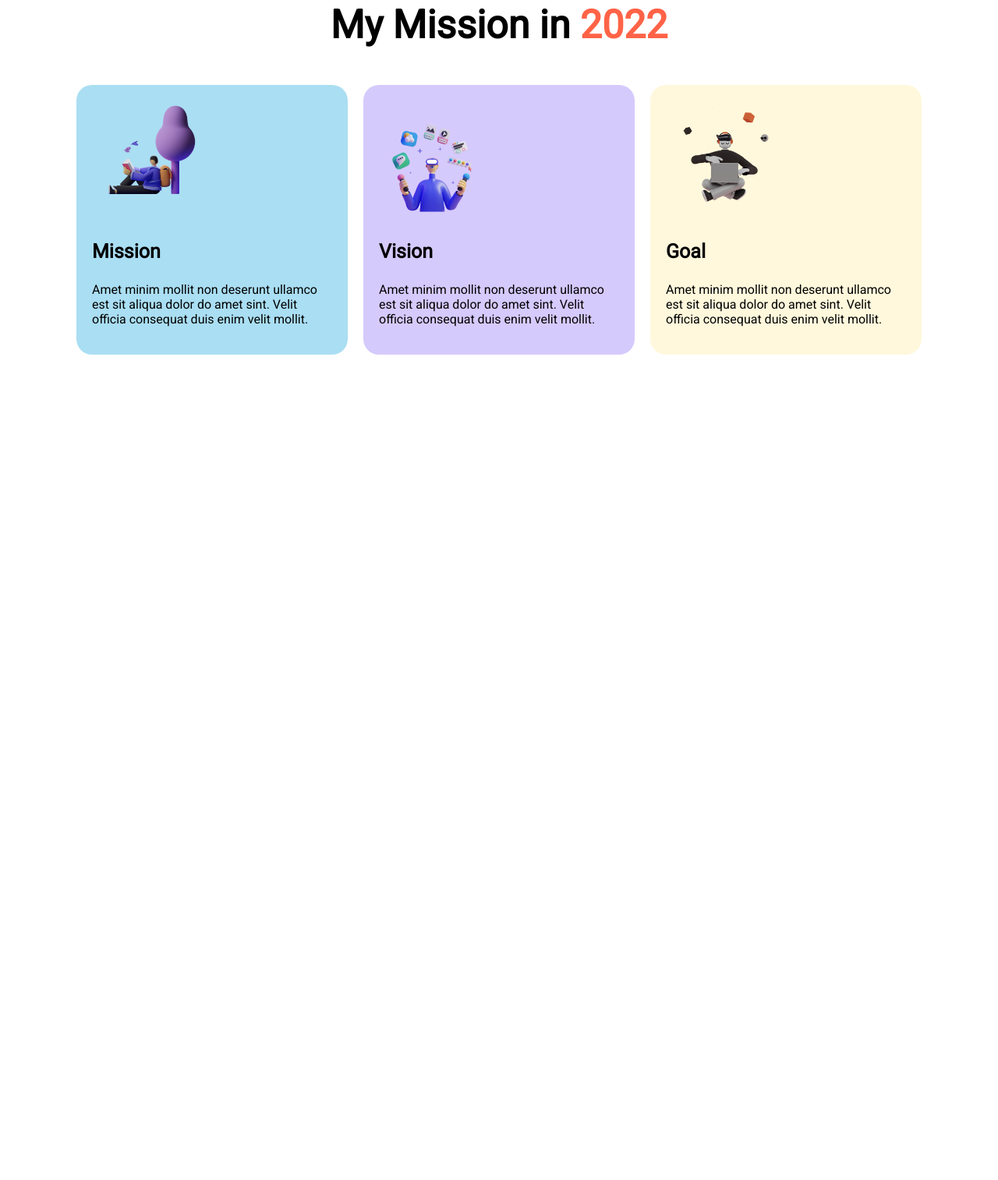
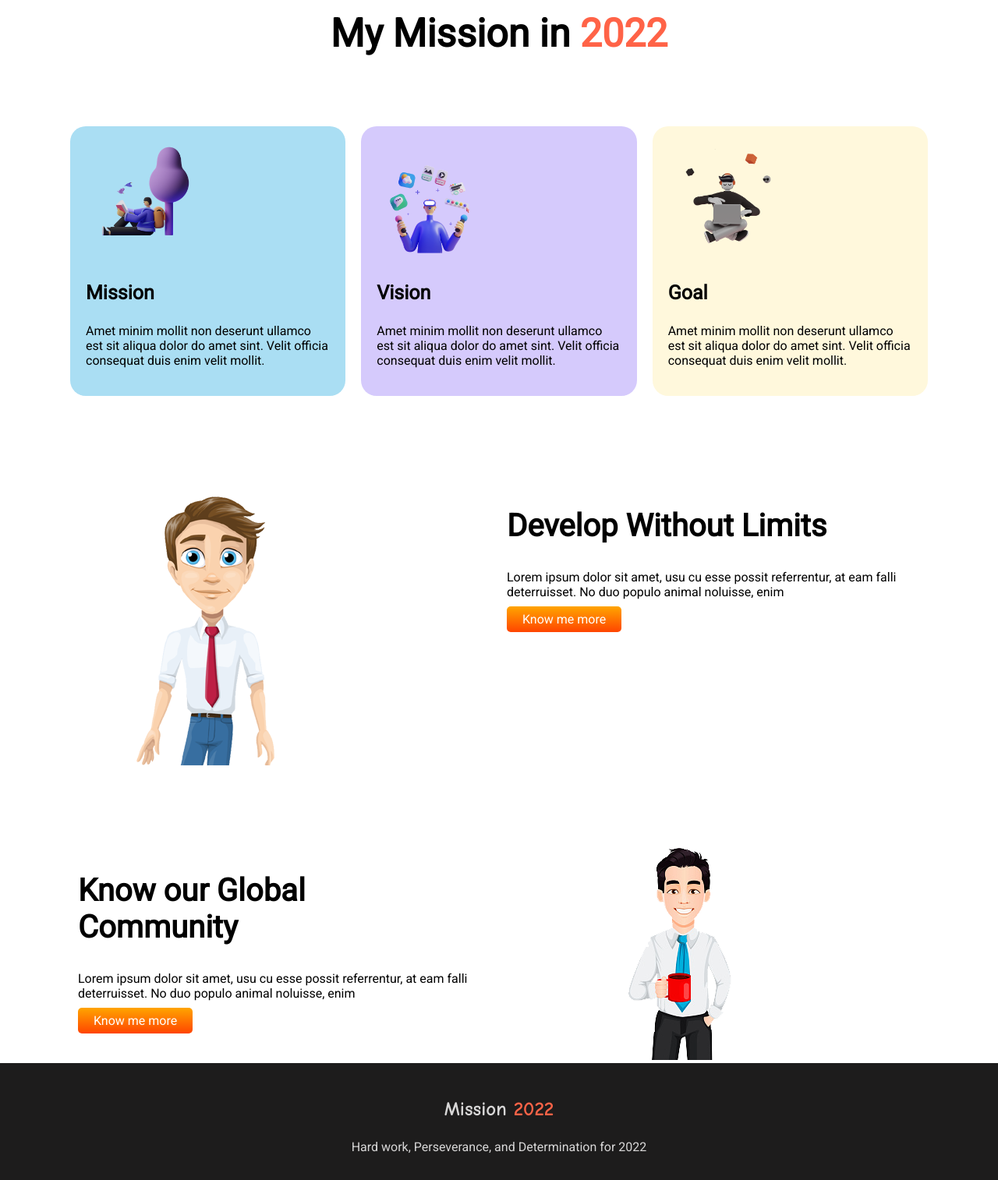
Before and after one commit to tauhid495/assainment-1, a plain HTML site: page index.html in a window 1280 px wide. Shown: the part 509-2023 px from the top of the page at 78% size. Before the commit the page ends 982 px from the top, so only its background shows below. Drawn offline with Linux system fonts and the light colour scheme.

Commit message:
50 marks answer

```diff
--- a/index.html
+++ b/index.html
@@ -15,7 +15,7 @@
 <body>
     <section class="flex">
         <div class="half-width margin">
-            <div class="h1 h1-border">Start Focused On <br> <span class="tomato-color"> Mission 2022</span></div>
+            <h1 class="h1-modify h1-border">Start Focused On <br> <span class="tomato-color"> Mission 2022</span></h1>
             <p>Lorem ipsum dolor sit amet, usu cu esse possit
                 referrentur, at eam falli deterruisset. No duo populo
                 animal noluisse, enim
@@ -29,13 +29,14 @@
 
     </section>
     <section>
-        <div class="h1 margin" style="text-align: center;">My Mission in <span class="tomato-color"> 2022</span></div>
+        <h1 class="h1-modify margin" style="text-align: center;">My Mission in <span class="tomato-color"> 2022</span>
+        </h1>
         <br><br>
         <div class="flex my-mission-margin">
             <div></div>
             <div style="background: #aadef3;" class="box-padding my-mission-box">
                 <img src="./images/illustrator-3.png" alt="" style="height: 150px;">
-                <p class="h2">Mission</p>
+                <h3 class="h3-modify">Mission</h3>
                 <p>Amet minim mollit non deserunt
                     ullamco est sit aliqua dolor do amet
                     sint. Velit officia consequat duis enim
@@ -43,7 +44,7 @@
             </div>
             <div style="background: #d5cafc;" class="box-padding my-mission-box">
                 <img src="./images/illustrator-1.png" alt="" style="height: 150px;">
-                <p class="h2">Vision</p>
+                <h3 class="h3-modify">Vision</h3>
                 <p>Amet minim mollit non deserunt
                     ullamco est sit aliqua dolor do amet
                     sint. Velit officia consequat duis enim
@@ -51,7 +52,7 @@
             </div>
             <div style="background: cornsilk;" class="box-padding my-mission-box">
                 <img src="./images/illustrator-2.png" alt="" style="height: 150px;">
-                <p class="h2">Goal</p>
+                <h3 class="h3-modify">Goal</h3>
                 <p>Amet minim mollit non deserunt
                     ullamco est sit aliqua dolor do amet
                     sint. Velit officia consequat duis enim
@@ -60,6 +61,38 @@
 
         </div>
     </section>
+    <section class="flex">
+        <div class="margin">
+            <img src="./images/dream.png" alt="">
+        </div>
+        <div class=" margin">
+            <h2 class="h2-modify">Develop Without Limits</h2>
+            <p>Lorem ipsum dolor sit amet, usu cu esse possit
+                referrentur, at eam falli deterruisset. No duo populo
+                animal noluisse, enim
+            </p>
+            <a href="https://www.facebook.com/tauhid.49" target="blank" class="button-link">Know me more</a>
+        </div>
+    </section>
+    <section class="flex">
+        <div class=" margin">
+            <h2 class="h2-modify">Know our Global Community</h2>
+            <p>Lorem ipsum dolor sit amet, usu cu esse possit
+                referrentur, at eam falli deterruisset. No duo populo
+                animal noluisse, enim
+            </p>
+            <a href="https://www.facebook.com/tauhid.49" target="blank" class="button-link">Know me more</a>
+        </div>
+        <div class="half-width margin">
+            <img src="./images/full-stack.png" alt="">
+        </div>
+    </section>
+
+    <footer id="foot-mod">
+        <br>
+        <p id="foot-p">Mission <span style="color: tomato;">2022</span> </p>
+        <p>Hard work, Perseverance, and Determination for 2022</p>
+    </footer>
 </body>
 
 </html>
--- a/style.css
+++ b/style.css
@@ -1,5 +1,6 @@
 body{
     font-family: 'Roboto', sans-serif;
+    margin: 0px;
 }
 .margin{
     margin-top: 100px;
@@ -12,11 +13,16 @@ body{
     margin-right: 80px;
     background-color: ;
 }
-.h1{
+.h1-modify{
     font-size: 50px;
     font-weight: 700;
 }
-.h2{
+.h2-modify{
+    font-size: 40px;
+    font-weight: 800;
+}
+
+.h3-modify{
     font-size: 25px;
     font-weight: 600;
 }
@@ -54,3 +60,14 @@ body{
     width: 30%;
     margin: 10px;
 }
+#foot-mod{
+    background-color: rgb(29, 28, 28);
+    text-align: center;
+    color: rgb(216, 215, 215);
+    height: 150px;
+}
+#foot-p{
+    font-family: Comic sans ms;
+    font-size: 25px;
+    font-weight: 600;
+}
```
